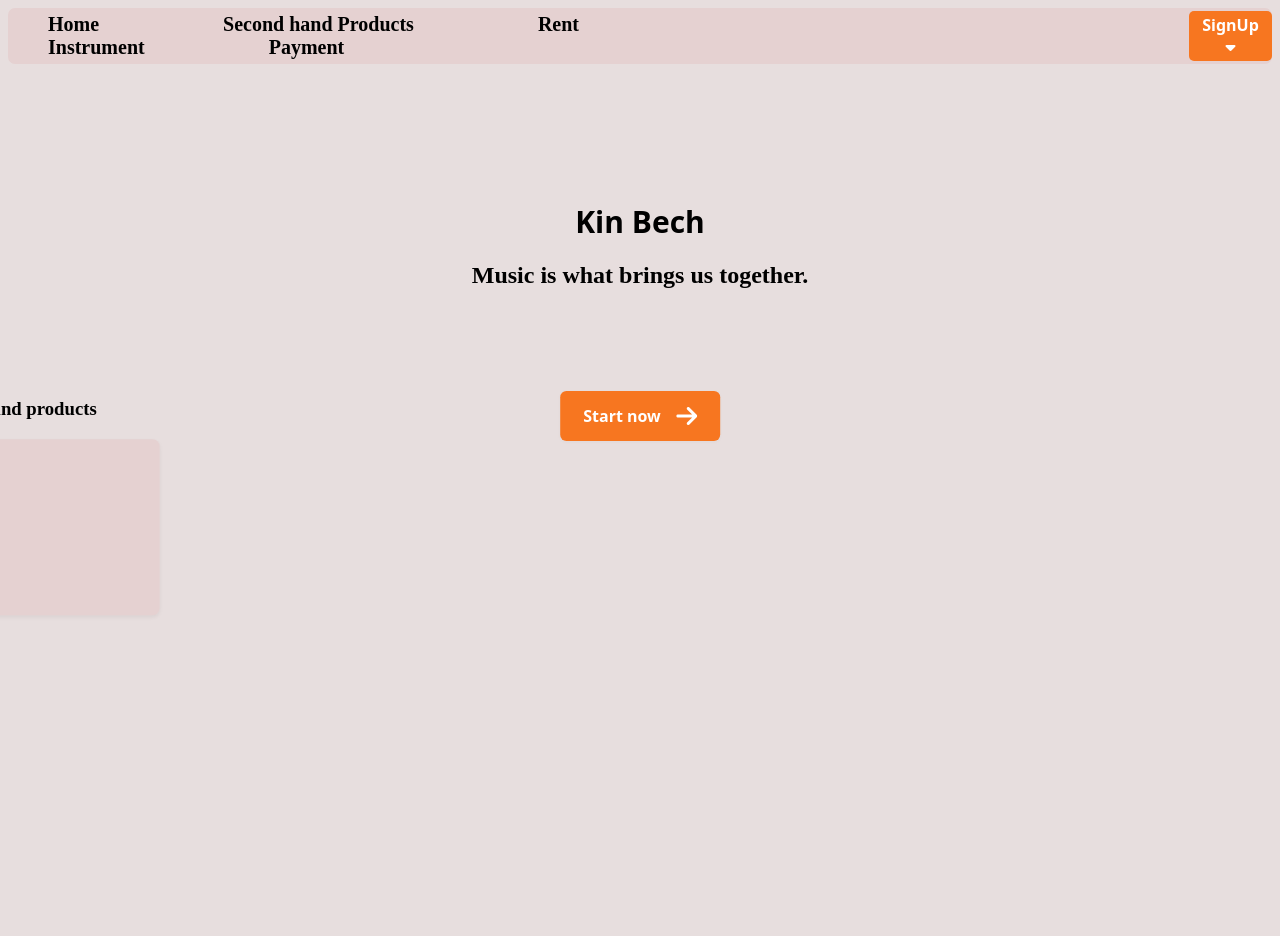
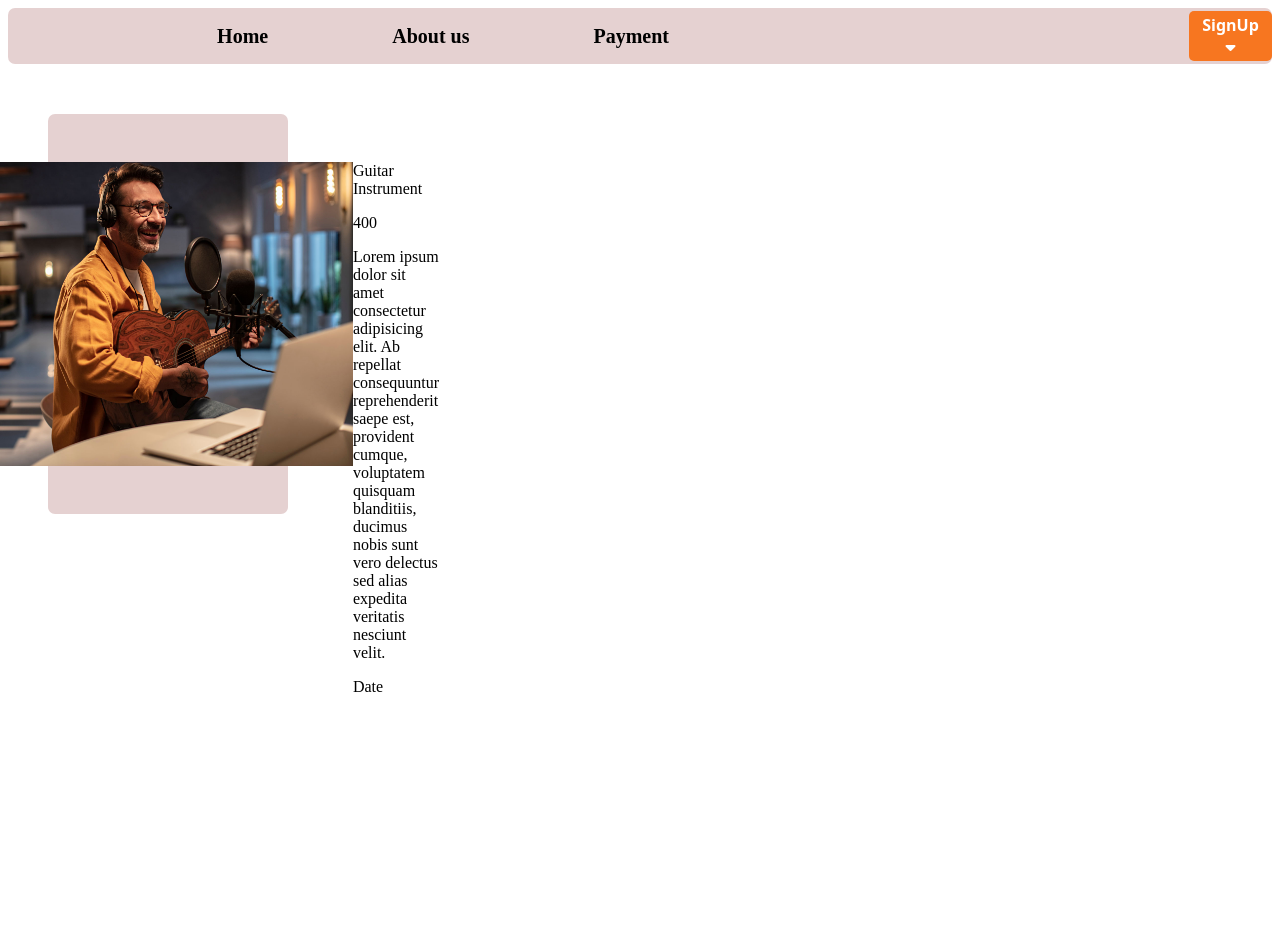
Before and after one commit to Sudesh-Maharjan/Musical-Rental-Web-Application, a Django app: page / in a window 1280 px wide. Shown: the top 936 px of the page. Run offline with Django 4.2, Linux system fonts and the light colour scheme.

Commit message:
Products added, admin panel product open,

```diff
--- a/MusicalRent/settings.py
+++ b/MusicalRent/settings.py
@@ -10,6 +10,7 @@ For the full list of settings and their values, see
 https://docs.djangoproject.com/en/4.2/ref/settings/
 """
 
+import os
 from pathlib import Path
 
 # Build paths inside the project like this: BASE_DIR / 'subdir'.
@@ -117,7 +118,8 @@ USE_TZ = True
 # https://docs.djangoproject.com/en/4.2/howto/static-files/
 
 STATIC_URL = 'static/'
-
+MEDIA_ROOT = os.path.join(BASE_DIR, 'media')
+MEDIA_URL = '/media/'
 # Default primary key field type
 # https://docs.djangoproject.com/en/4.2/ref/settings/#default-auto-field
 
--- a/MusicalRent/urls.py
+++ b/MusicalRent/urls.py
@@ -16,9 +16,9 @@ Including another URLconf
 """
 from django.contrib import admin
 from django.urls import path, include
-
+from django.conf import settings
+from django.conf.urls.static import static
 urlpatterns = [
     path('', include('rent.urls')),
-
     path('admin/', admin.site.urls),
-]
+] + static(settings.MEDIA_URL, document_root = settings.MEDIA_ROOT)
--- a/rent/static/HomePages/HomePage.css
+++ b/rent/static/HomePages/HomePage.css
@@ -2,7 +2,7 @@
 .HomePage_body{
     background-color: rgb(231, 222, 222);
 }
-.logo{
+/* .logo{
     font-family: system-ui, -apple-system, BlinkMacSystemFont, 'Segoe UI', Roboto, Oxygen, Ubuntu, Cantarell, 'Open Sans', 'Helvetica Neue', sans-serif;
     color: black;
     font-size: 30px;
@@ -14,7 +14,7 @@
 .banner-headline{
     display: flex;
     justify-content: center;
-}
+} */
 li{
     display: inline;
     /* float: right; */
@@ -120,12 +120,12 @@ i.fas.fa-caret-down {
     display: none;
     justify-content: right;
     height: 100vh;
-    margin-top:-31.9vh;
+    /* margin-top:-31.9vh; */
 }
 
 /* enroll now button */
 
-.enroll{
+/* .enroll{
         align-items: center;
         background-clip: padding-box;
         background-color:  #f77620;
@@ -172,4 +172,4 @@ i.fas.fa-caret-down {
       .enroll i{
         font-size: 24px;
         margin-left: 15px;
-      }
+      } */
--- /dev/null
+++ b/rent/static/HomePages/product.css
@@ -0,0 +1,26 @@
+.product-container{
+    background-color: rgb(229, 209, 209);
+    cursor: pointer;
+    border-radius: 7px;
+    margin-left: 40px;
+    margin-top: 50px;
+    width: 15rem;
+    height: 25rem;
+    display: flex;
+    justify-content: center;
+    align-items: center;
+}
+.product-container:hover{
+    transition: box-shadow 0.2s ease-in-out;
+    box-shadow: rgba(0, 0, 0, 0.19) 0px 10px 20px, rgba(0, 0, 0, 0.23) 0px 6px 6px;
+}
+.product{
+    background-color: whitesmoke;
+    cursor: pointer;
+    border-radius: 7px;
+    display: flex;
+    justify-content: center;
+    height: 19rem;
+    width: 13rem;
+
+}
--- a/rent/templates/rent/HomePage_Ashirbad.html
+++ b/rent/templates/rent/HomePage_Ashirbad.html
@@ -1,100 +1,30 @@
+{% extends 'rent/basic.html' %}
 <!DOCTYPE html>
 <html>
 <head>
-
-    <title>Ashirbad Sangeet PathShala</title>
-    <link rel="stylesheet" href="static/HomePages/HomePage.css">
-    <link rel="stylesheet" href="static/RegisterPages/Register.css">
-    <link rel="stylesheet" href="static/LoginPages/Login.css">
-    <link rel="stylesheet" href="static/InfoPages/teachers.css">
-    <link rel="stylesheet" href="static/Homepages/contact.css">
-   <link rel="stylesheet" href="https://cdnjs.cloudflare.com/ajax/libs/font-awesome/6.4.2/css/all.min.css">
-   <link rel="preconnect" href="https://fonts.googleapis.com">
-<link rel="preconnect" href="https://fonts.gstatic.com" crossorigin>
-<link href="https://fonts.googleapis.com/css2?family=Roboto+Condensed&display=swap" rel="stylesheet">
+  <title>{% block title %} Rent{% endblock %}</title>
+  {% block css %}
+  {{ block.super }}
+   {% endblock %}
 </head>
 <body class="HomePage_body">
-  <div class="main-container">
-    <nav class="nav-bar">
-      <ul class="nav-bar-anchor">
-  <li ><a class = "nav-home" href="HomePage_Ashirbad.html">Home</a></li>
-  <li ><a class = "nav-second-hand" href="templates/second_hand.html">Second hand Products</a></li>
-  <li ><a class = "nav-rent" href="Rent.html">Rent Instrument</a></li>
-  <li ><a class = "nav-payment" href="Payment.html">Payment</a></li>
-  </ul>
-  <li class="dropdown">
-    <button class="SignUp-nav">SignUp <i class="fas fa-caret-down"></i></button>
-    <div class="dropdown-content">
-      <li class="Register-nav">Register</li>
-      <li class="Login-nav">Login</li>
+  {% block body %}
+
+<!-- <h1 class = "logo">Kin Bech</h1>
+<h2 class="banner-headline"> Music is what brings us together.</h2>
+<button class="enroll">Start now <i class="fa-solid fa-arrow-right fa-bounce" style="color: #ffffff;"></i></button> -->
+
+<!-- Product -->
+<div class="product-container">
+  <div class="product">
+    <img src="Guitar1.jpg" alt="Guitar">
+    <div class="product-details">
+        <label for="Guitar">Guitar</label>
+        <label for="Instrument">Instrument</label>
+        <p class="price">400</p>
+        <p class="description">Lorem ipsum dolor sit amet consectetur adipisicing elit. Ab repellat consequuntur reprehenderit saepe est, provident cumque, voluptatem quisquam blanditiis, ducimus nobis sunt vero delectus sed alias expedita veritatis nesciunt velit.</p>
+        <p class="publish-date">Date</p>
     </div>
-  </li>
-</nav>
-<h1 class = "logo">Kin Bech</h1>
-<h2 class="banner-headline"> Music is what brings us together.</h2>
-<button class="enroll">Start now <i class="fa-solid fa-arrow-right fa-bounce" style="color: #ffffff;"></i></button>
-
-
-<!-- <div class="Recomanded-classes">
-  <h2>Classes</h2>
-  <div class="classes-homepage-container">
-<div class="class-homepage">
-  <h3>Vocal</h3>
-</div>
-  </div>
-</div> -->
-
-</div>
-
-<div class="center-container">
-<div class="Resigter-Login-btn">
-<div class="Register-div">
-  <Button class="btn-nav-Register">Register</Button>
-</div>
-<br>
-<div class="Login-div">
-  <button class="btn-nav-Login">Login</button>
-</div>
-</div>
-</div>
-
-
-<!-- Register container -->
-<div class="center-container-register">
-  <div class="close-register-btn"><i class="fa-regular fa-circle-xmark fa-fade fa-sm" style="color: #d9b4b4;"></i></div>
-  <form class="Register-container" method="post" action="">
-    <input type="text" class="input-user-textfield" placeholder="Username">
-    <small class="username_error_message">Error message</small>
-    <input type="email" class="input-email-textfield" placeholder="Email">
-    <small class="email_error_message">Error message</small>
-
-    <input type="number" class="input-number-textfield" placeholder="Phone number">
-    <small class="number_error_message">Error message</small>
-
-    <input type="password" class="input-password-textfield" placeholder="Password">
-    <small class="password_error_message">Error message</small>
-
-    <input type="password" class="input-confirm-password-textfield" placeholder="Confirm passowrd">
-    <small class="confirm_password_error_message">Error message</small>
-
-    <input class="Register-btn" type="submit" value="Register"></input>
-  </form>
-
-</div>
-<!--Login container-->
-<div class="center-container-login">
-  <div class="close-login-btn"><i class="fa-regular fa-circle-xmark fa-fade fa-sm" style="color: #d9b4b4;"></i></div>
-  <div class="Login-container">
-    <input type="email" class="input-email-textfield-login" placeholder="Email">
-    <input type="password" class="input-password-textfield-login" placeholder="Password">
-    <button class="Login-btn">Login</button>
-  </div>
-</div>
-<div class="container-info">
-  <h3>Second hand products</h3>
-  <div class="teachers">
-    <img src="" alt="">
-
   </div>
 </div>
 <Footer class="contact-us">
@@ -105,7 +35,10 @@
 </div>
   <div class="follow-us">Follow us</div>
 </Footer>
-<script src="static/HomePages/HomePage.js"></script>
-<script src="static/RegisterPages/Register_validation.js"></script>
+{% endblock %}
+
+
+<!-- <script src="static/HomePages/HomePage.js"></script>
+<script src="static/RegisterPages/Register_validation.js"></script> -->
 </body>
 </html>
--- /dev/null
+++ b/rent/templates/rent/about.html
@@ -0,0 +1,6 @@
+{% extends 'rent/basic.html' %}
+
+{% block title%} About{% endblock %}
+{% block body %}
+this is body of about page
+{% endblock %}
--- /dev/null
+++ b/rent/templates/rent/basic.html
@@ -0,0 +1,94 @@
+<!DOCTYPE html>
+<html lang="en">
+<head>
+    <meta charset="UTF-8">
+    <meta name="viewport" content="width=device-width, initial-scale=1.0">
+    <title>{% block title %} {% endblock %}</title>
+    {% block css %}
+
+      <link rel="stylesheet" href="static/HomePages/HomePage.css">
+    <link rel="stylesheet" href="static/RegisterPages/Register.css">
+    <link rel="stylesheet" href="static/LoginPages/Login.css">
+    <link rel="stylesheet" href="static/HomePages/contact.css">
+    <link rel="stylesheet" href="static/HomePages/product.css">
+    <link rel="stylesheet" href="https://cdnjs.cloudflare.com/ajax/libs/font-awesome/6.4.2/css/all.min.css">
+   <link rel="preconnect" href="https://fonts.googleapis.com">
+   <link rel="preconnect" href="https://fonts.gstatic.com" crossorigin>
+<link href="https://fonts.googleapis.com/css2?family=Roboto+Condensed&display=swap" rel="stylesheet">
+    {% endblock %}
+
+</head>
+<body>
+
+<div class="main-container">
+    <nav class="nav-bar">
+        <ul class="nav-bar-anchor">
+    <li ><a class = "nav-home" href="HomePage_Ashirbad.html">Home</a></li>
+    <!-- <li ><a class = "nav-second-hand" href="templates/second_hand.html">Second hand Products</a></li> -->
+    <!-- <li ><a class = "nav-rent" href="Rent.html">Rent Instrument</a></li> -->
+    <li ><a class = "nav-rent" href="about.html">About us</a></li>
+    <li ><a class = "nav-payment" href="Payment.html">Payment</a></li>
+    </ul>
+    <li class="dropdown">
+      <button class="SignUp-nav">SignUp <i class="fas fa-caret-down"></i></button>
+      <div class="dropdown-content">
+        <li class="Register-nav">Register</li>
+        <li class="Login-nav">Login</li>
+      </div>
+    </li>
+  </nav>
+</div>
+
+
+<div class="center-container">
+    <div class="Resigter-Login-btn">
+    <div class="Register-div">
+      <Button class="btn-nav-Register">Register</Button>
+    </div>
+    <br>
+    <div class="Login-div">
+      <button class="btn-nav-Login">Login</button>
+    </div>
+    </div>
+    </div>
+
+
+    <!-- Register container -->
+    <div class="center-container-register">
+      <div class="close-register-btn"><i class="fa-regular fa-circle-xmark fa-fade fa-sm" style="color: #d9b4b4;"></i></div>
+      <form class="Register-container" method="post" action="">
+        <input type="text" class="input-user-textfield" placeholder="Username">
+        <small class="username_error_message">Error message</small>
+        <input type="email" class="input-email-textfield" placeholder="Email">
+        <small class="email_error_message">Error message</small>
+
+        <input type="number" class="input-number-textfield" placeholder="Phone number">
+        <small class="number_error_message">Error message</small>
+
+        <input type="password" class="input-password-textfield" placeholder="Password">
+        <small class="password_error_message">Error message</small>
+
+        <input type="password" class="input-confirm-password-textfield" placeholder="Confirm passowrd">
+        <small class="confirm_password_error_message">Error message</small>
+
+        <input class="Register-btn" type="submit" value="Register"></input>
+      </form>
+
+    </div>
+    <!--Login container-->
+    <div class="center-container-login">
+      <div class="close-login-btn"><i class="fa-regular fa-circle-xmark fa-fade fa-sm" style="color: #d9b4b4;"></i></div>
+      <div class="Login-container">
+        <input type="email" class="input-email-textfield-login" placeholder="Email">
+        <input type="password" class="input-password-textfield-login" placeholder="Password">
+        <button class="Login-btn">Login</button>
+      </div>
+    </div>
+  <script src="static/HomePages/HomePage.js"></script>
+<script src="static/RegisterPages/Register_validation.js"></script>
+{% block body %}
+
+{% endblock %}
+
+</body>
+</html>
--- a/rent/views.py
+++ b/rent/views.py
@@ -12,7 +12,7 @@ def contact(request):
 def tracker(request):
     return HttpResponse("This is tracker")
 def about(request):
-    return HttpResponse("This is about")
+    return render(request, 'rent/about.html')
 def search(request):
     return HttpResponse("This is search")
 def productView(request):
```
Also changed, not shown: rent/models.py (+7 -0 lines), db.sqlite3, media/rent/images/Guitar1.jpg (added), rent/migrations/0002_products_category_products_image_products_price_and_more.py (added), rent/templates/rent/Guitar1.jpg (added).
